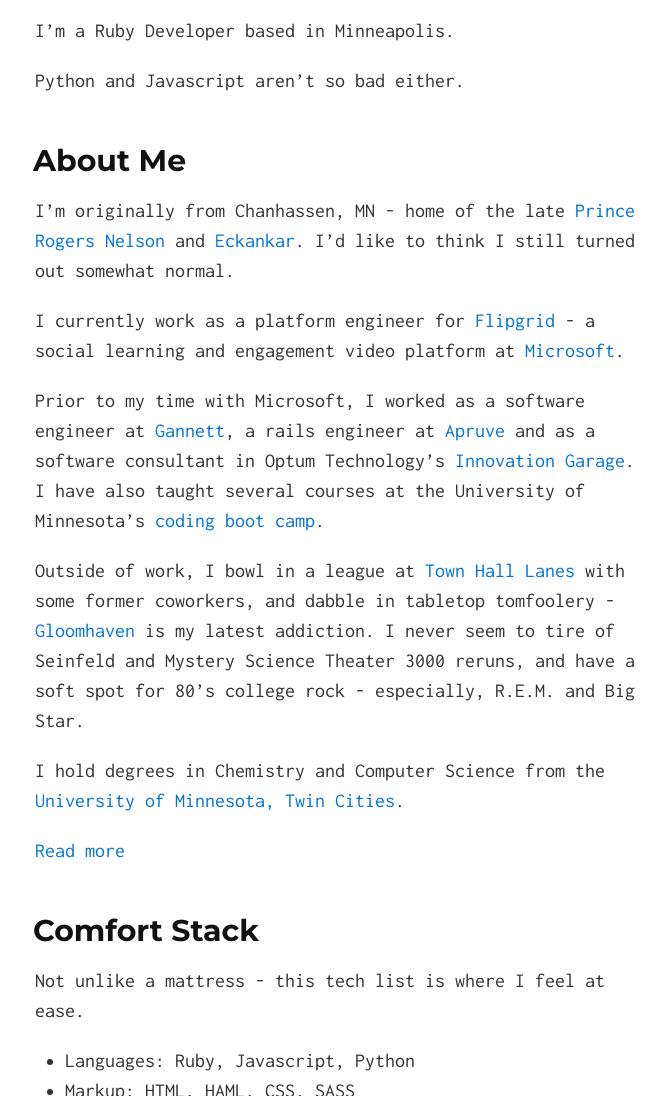
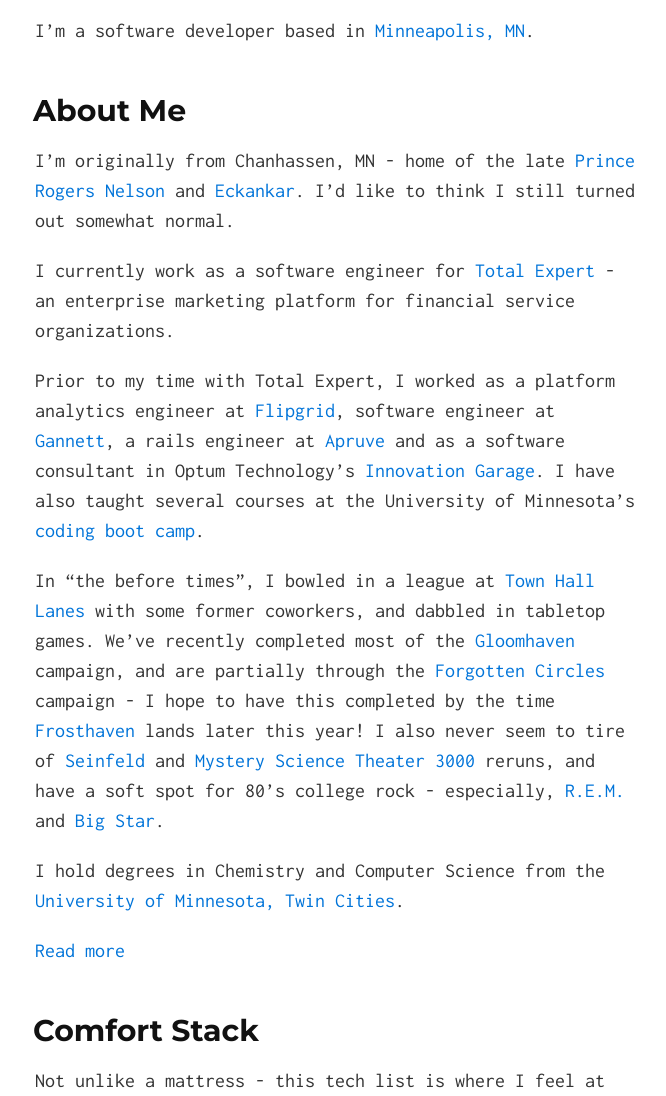
Before and after one commit to dbelling/dbelling.github.io, a Jekyll site: the page built from index.md, in a window 1280 px wide and 1400 px high, cut to the strip 304-1400 px from the top of the window. Shown: the whole strip, without its empty margins (305-971 px from the left). Built offline with Jekyll 4.4.1, drawn with Linux system fonts in a browser that asks for light colours; some of the changed text lies outside the part shown.

Commit message:
Update Summary
Summary updates for 2021.

```diff
--- a/index.md
+++ b/index.md
@@ -4,19 +4,17 @@
 
 ![Dan Belling](https://en.gravatar.com/userimage/98488740/fe9eb6e5003cf059795d5dc5251297c6.jpg?size=200)
 
-I'm a Ruby Developer based in Minneapolis.
-
-Python and Javascript aren't so bad either.
+I'm a software developer based in [Minneapolis, MN](https://www.minneapolismn.gov/).
 
 ## About Me
 
 I'm originally from Chanhassen, MN - home of the late [Prince Rogers Nelson](https://en.wikipedia.org/wiki/Prince_(musician)) and [Eckankar](https://en.wikipedia.org/wiki/Eckankar). I'd like to think I still turned out somewhat normal.
 
-I currently work as a platform engineer for [Flipgrid](https://info.flipgrid.com/) - a social learning and engagement video platform at [Microsoft](https://www.microsoft.com/).
+I currently work as a software engineer for [Total Expert](https://www.totalexpert.com) - an enterprise marketing platform for financial service organizations.
 
-Prior to my time with Microsoft, I worked as a software engineer at [Gannett](https://www.gannett.com/), a rails engineer at [Apruve](https://www.apruve.com) and as a software consultant in Optum Technology's [Innovation Garage](http://www.thegarage.us). I have also taught several courses at the University of Minnesota's [coding boot camp](https://bootcamp.umn.edu/coding/).
+Prior to my time with Total Expert, I worked as a platform analytics engineer at [Flipgrid](https://info.flipgrid.com), software engineer at [Gannett](https://www.gannett.com/), a rails engineer at [Apruve](https://www.apruve.com) and as a software consultant in Optum Technology's [Innovation Garage](http://www.thegarage.us). I have also taught several courses at the University of Minnesota's [coding boot camp](https://bootcamp.umn.edu/coding/).
 
-Outside of work, I bowl in a league at [Town Hall Lanes](http://www.thlanes.com/) with some former coworkers, and dabble in tabletop tomfoolery - [Gloomhaven](http://www.cephalofair.com/gloomhaven) is my latest addiction. I never seem to tire of Seinfeld and Mystery Science Theater 3000 reruns, and have a soft spot for 80's college rock - especially, R.E.M. and Big Star.
+In "the before times", I bowled in a league at [Town Hall Lanes](http://www.thlanes.com/) with some former coworkers, and dabbled in tabletop games. We've recently completed most of the [Gloomhaven](http://www.cephalofair.com/gloomhaven) campaign, and are partially through the [Forgotten Circles](https://cephalofair.com/collections/board-games/products/gloomhaven-forgotten-circles) campaign - I hope to have this completed by the time [Frosthaven](https://www.kickstarter.com/projects/frosthaven/frosthaven) lands later this year! I also never seem to tire of [Seinfeld](https://www.imdb.com/title/tt0098904/) and [Mystery Science Theater 3000](https://www.imdb.com/title/tt0094517/) reruns, and have a soft spot for 80's college rock - especially, [R.E.M.](https://remhq.com/) and [Big Star](https://www.npr.org/templates/story/story.php?storyId=123270136).
 
 I hold degrees in Chemistry and Computer Science from the [University of Minnesota, Twin Cities](http://twin-cities.umn.edu).
 
```
Also changed, not shown: other parts of index.md (+2 -2 lines).
